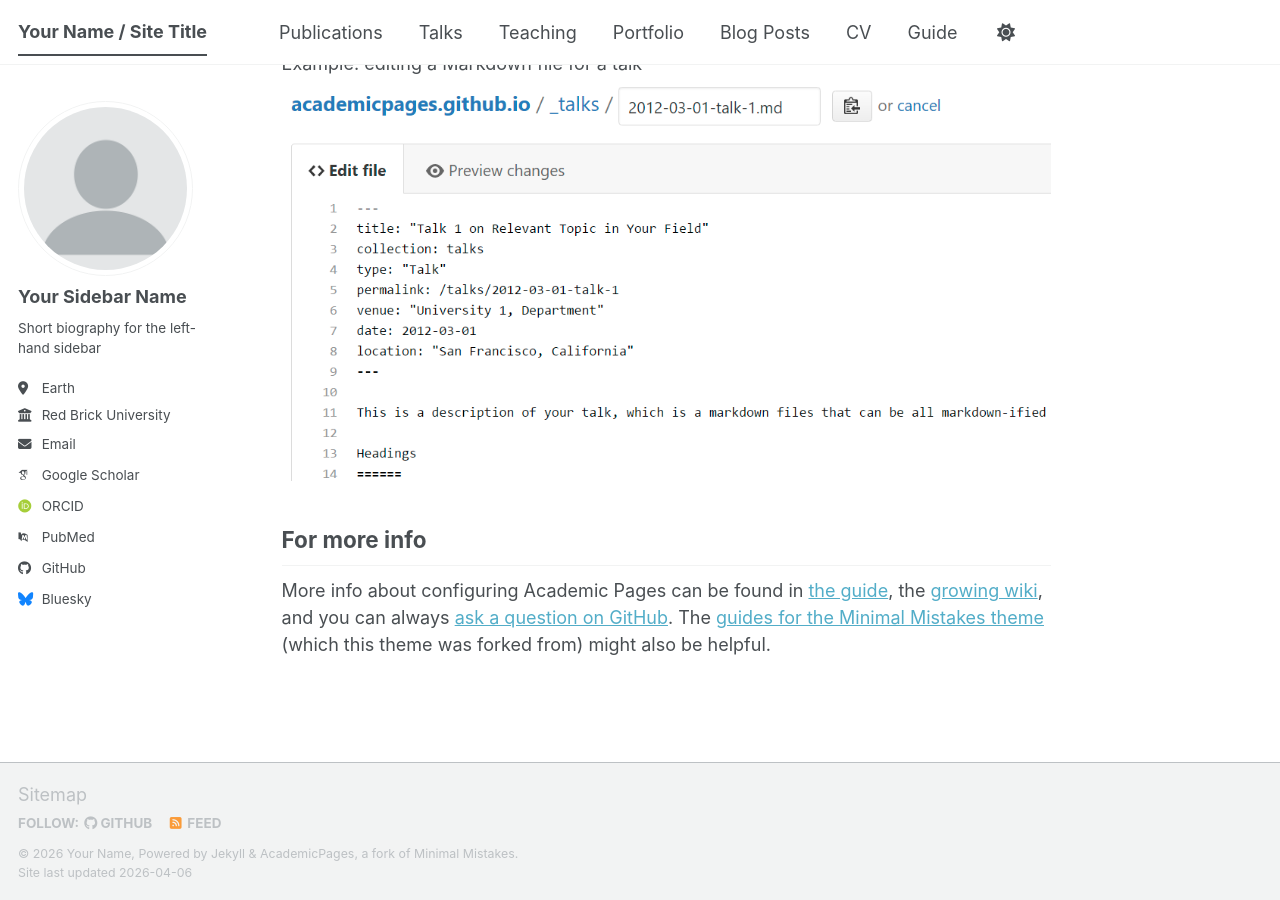
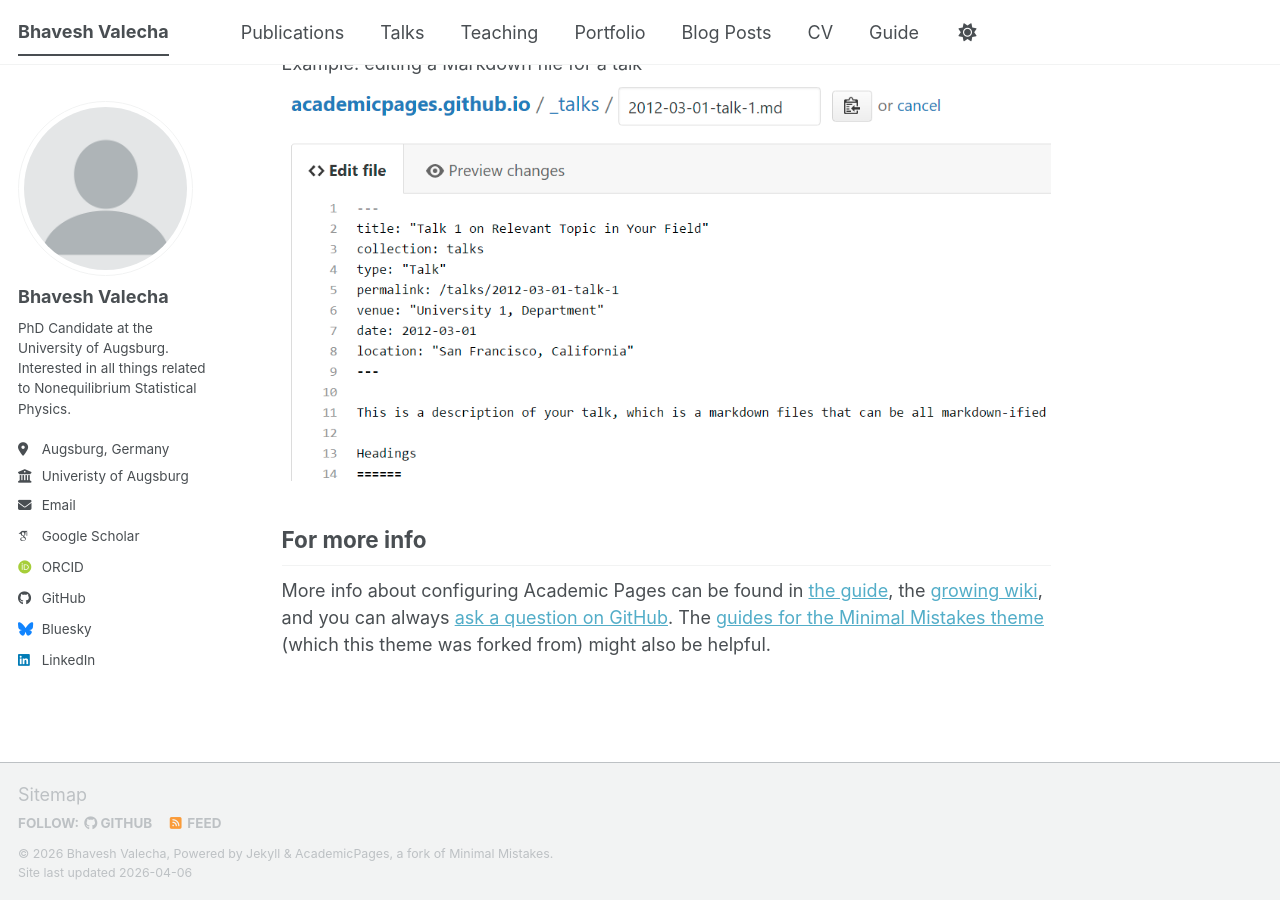
Before and after one commit to bhavesh-valecha/bhavesh-valecha.github.io, a Jekyll site: the page built from _pages/about.md, in a window 1280 px wide and 900 px high, scrolled down 2720 px. Built offline with Jekyll 4.4.1, drawn with Linux system fonts in a browser that asks for light colours; some web fonts are replaced; a script bundle is joined from its source files by our own code; library files that are not in the unit come from our copies.

Commit message:
Update personal details in _config.yml
Updated personal information including name, title, description, and social media links.

```diff
--- a/_config.yml
+++ b/_config.yml
@@ -9,14 +9,14 @@
 # Basic Site Settings
 locale                   : "en-US"
 site_theme               : "default" # The available themes options are "default", "air", "sunrise", "mint", "dirt" and "contrast"
-title                    : "Your Name / Site Title"
+title                    : "Bhavesh Valecha"
 title_separator          : "-"
-name                     : &name "Your Name"
-description              : &description "Your Name's academic portfolio"   # Update this with a general description of your site, this is the default if not overridden by a page
-url                      : https://academicpages.github.io # The base hostname & protocol for your site e.g. "https://[your GitHub username].github.io",
+name                     : &name "Bhavesh Valecha"
+description              : &description "PhD Candidate at University of Augsburg"   # Update this with a general description of your site, this is the default if not overridden by a page
+url                      : https://bhavesh-valecha.github.io # The base hostname & protocol for your site e.g. "https://[your GitHub username].github.io",
                                                            # or if you already have some other page hosted on Github then use "https://[your GitHub username].github.io/[Your Repo Name]"
 baseurl                  : "" # the subpath of your site, e.g. "/blog"
-repository               : "academicpages/academicpages.github.io"
+repository               : "bhavesh-valecha.github.io"
 
 # Site Author - The following control what appear as part of the author content on the side bar.
 #               If a field is blank the icon and link will not appear, otherwise it will be shown.
@@ -24,24 +24,24 @@ repository               : "academicpages/academicpages.github.io"
 author:
   # Biographic information
   avatar           : "profile.png"
-  name             : "Your Sidebar Name"
+  name             : "Bhavesh Valecha"
   pronouns         : # example: "she/her"
-  bio              : "Short biography for the left-hand sidebar"
-  location         : "Earth"
-  employer         : "Red Brick University"
+  bio              : "PhD Candidate at the University of Augsburg. Interested in all things related to Nonequilibrium Statistical Physics."
+  location         : "Augsburg, Germany"
+  employer         : "Univeristy of Augsburg"
   uri              : # URL
-  email            : "none@example.org"
+  email            : "bhavesh.valecha[at]uni-a[dot]de"
 
   # Academic websites
   academia         : # URL
   arxiv            : # URL - Update with the correct link to your profile
-  googlescholar    : "https://scholar.google.com/citations?user=PS_CX0AAAAAJ"
+  googlescholar    : "https://scholar.google.com/citations?user=grbB-z4AAAAJ&hl=en"
   inspire-hep      : # URL
   impactstory      : # URL
-  orcid            : "https://orcid.org/yourorcidurl"
+  orcid            : "https://orcid.org/0009-0000-3219-1786"
   semantic         : # URL
   ssrn             : # URL
-  pubmed           : "https://www.ncbi.nlm.nih.gov/pubmed/?term=john+snow"
+  pubmed           :
   researchgate     : # URL
   scopus           : # URL
   zotero           : # URL
@@ -51,13 +51,13 @@ author:
   bitbucket        : # Username - Update with your username on the site
   codepen          : # Username
   dribbble         : # Username
-  github           : "academicpages"
+  github           : "bhavesh-valecha"
   kaggle           : # Username
   stackoverflow    : # User number or user number and name (i.e., use "1" or "1/jeff-atwood")
 
   # Social media
   artstation       : # Username
-  bluesky          : "bsky.app" # Replace this with you Bluesky username
+  bluesky          : "mardybhavesh.bsky.social" # Replace this with you Bluesky username
   facebook         : # Username
   flickr           : # Username
   foursquare       : # Username
@@ -66,7 +66,7 @@ author:
   keybase          : # Username
   instagram        : # Username
   lastfm           : # Username
-  linkedin         : # Username
+  linkedin         : "bhavesh-valecha-b4b647223"
   mastodon         : # URL
   medium           : # URL
   pinterest        : # Username
```
